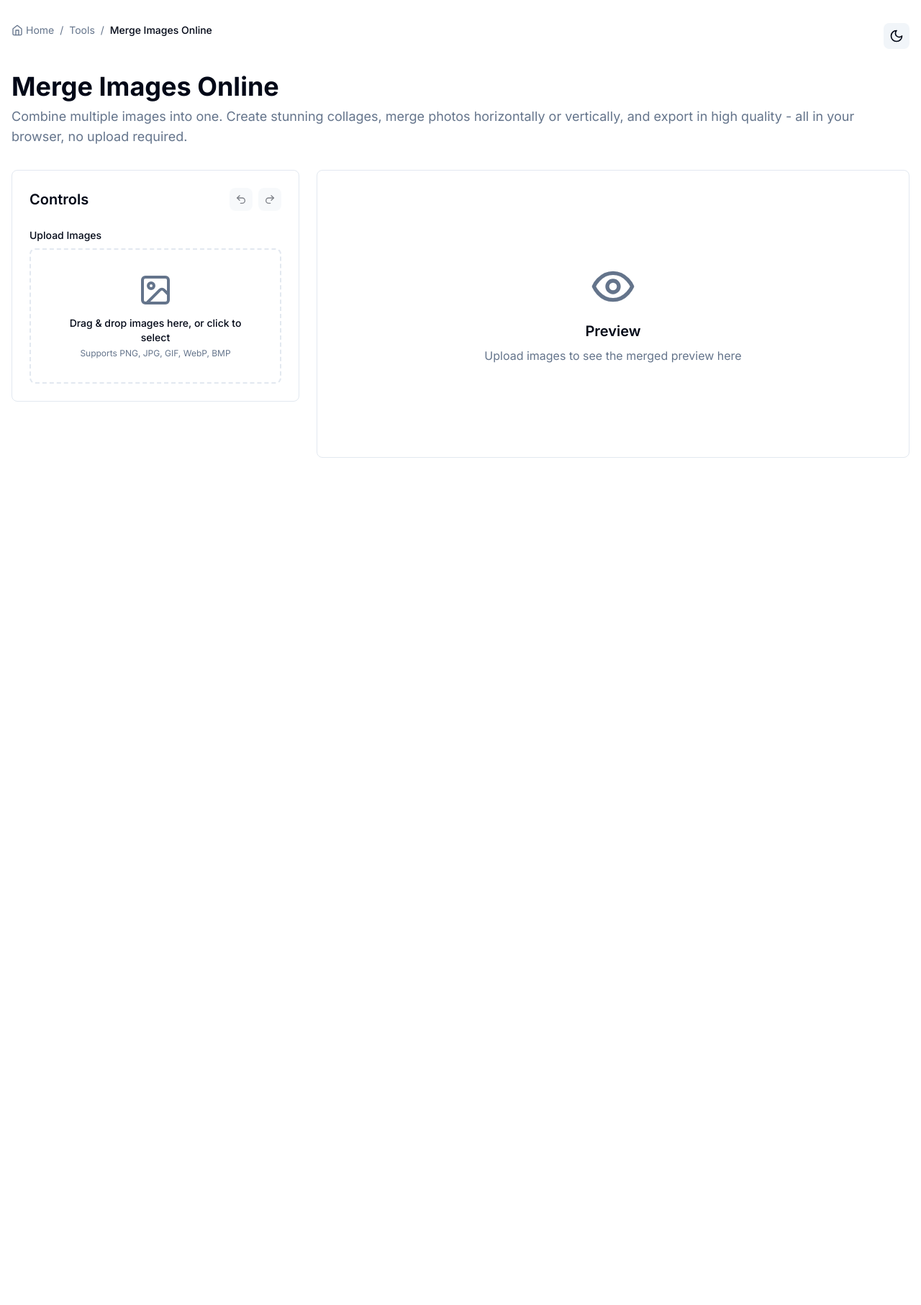
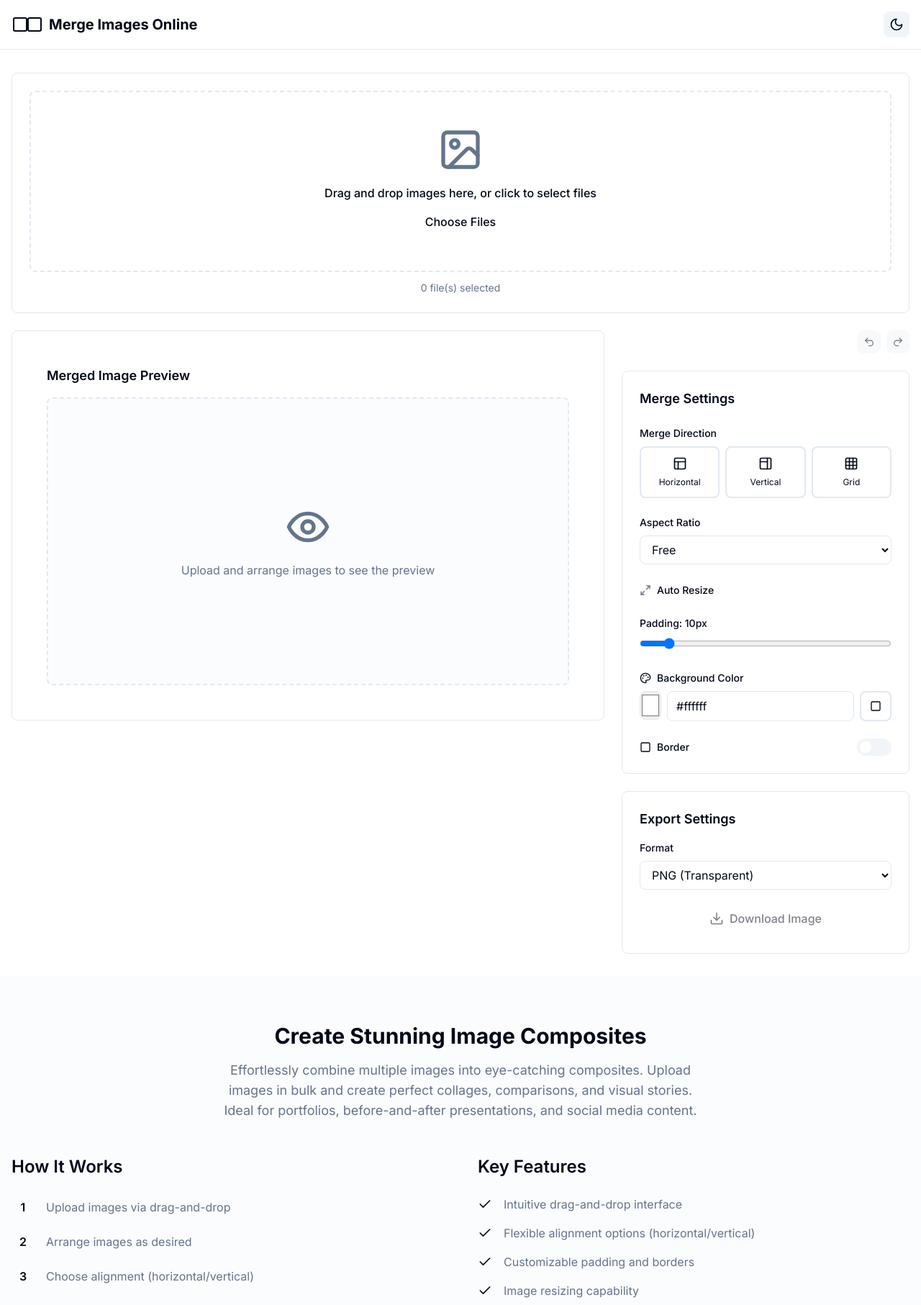
Before and after one commit to themewars/mergephotoonline, a Next.js app: page / in a window 1280 px wide. Shown: the top 1813 px of the page at 72% size. Before the commit the page ends 800 px from the top, so only its background shows below. Built offline with nearby package versions, Linux system fonts and the light colour scheme.

Commit message:
Redesign UI: Merge options always visible, new layout matching design, add info sections and footer

```diff
--- a/app/page.tsx
+++ b/app/page.tsx
@@ -1,32 +1,170 @@
 'use client'
 
-import { Breadcrumbs } from '@/components/Breadcrumbs'
 import { MergeTool } from '@/components/MergeTool'
 import { ThemeToggle } from '@/components/ThemeToggle'
 import { DndProvider } from 'react-dnd'
 import { HTML5Backend } from 'react-dnd-html5-backend'
+import { Square, Check, Users, Zap, Sparkles } from 'lucide-react'
+import Link from 'next/link'
 
 export const dynamic = 'force-dynamic'
 
 export default function Home() {
   return (
     <DndProvider backend={HTML5Backend}>
-      <main className="min-h-screen bg-background">
-        <div className="container mx-auto px-4 py-8">
-          <div className="flex items-center justify-between mb-4">
-            <Breadcrumbs />
-            <ThemeToggle />
+      <div className="min-h-screen bg-background">
+        {/* Header */}
+        <header className="border-b border-border bg-card">
+          <div className="container mx-auto px-4 py-4">
+            <div className="flex items-center justify-between">
+              <div className="flex items-center gap-2">
+                <div className="flex gap-1">
+                  <Square className="w-6 h-6 text-primary" />
+                  <Square className="w-6 h-6 text-primary -ml-2" />
+                </div>
+                <span className="text-xl font-bold">Merge Images Online</span>
+              </div>
+              <div className="flex items-center gap-3">
+                <ThemeToggle />
+              </div>
+            </div>
           </div>
-          <div className="mt-8">
-            <h1 className="text-4xl font-bold mb-2">Merge Images Online</h1>
-            <p className="text-muted-foreground text-lg mb-8">
-              Combine multiple images into one. Create stunning collages, merge photos horizontally or vertically,
-              and export in high quality - all in your browser, no upload required.
-            </p>
+        </header>
+
+        <main>
+          <div className="container mx-auto px-4 py-8">
             <MergeTool />
           </div>
-        </div>
-      </main>
+
+          {/* Informational Section */}
+          <div className="bg-muted/30 py-16">
+            <div className="container mx-auto px-4">
+              <div className="text-center mb-12">
+                <h2 className="text-3xl font-bold mb-4">Create Stunning Image Composites</h2>
+                <p className="text-muted-foreground text-lg max-w-2xl mx-auto">
+                  Effortlessly combine multiple images into eye-catching composites. Upload images in bulk and create perfect collages, comparisons, and visual stories. Ideal for portfolios, before-and-after presentations, and social media content.
+                </p>
+              </div>
+
+              <div className="grid grid-cols-1 md:grid-cols-2 gap-12 mb-16">
+                {/* How It Works */}
+                <div>
+                  <h3 className="text-2xl font-semibold mb-6">How It Works</h3>
+                  <div className="space-y-4">
+                    {[
+                      'Upload images via drag-and-drop',
+                      'Arrange images as desired',
+                      'Choose alignment (horizontal/vertical)',
+                      'Customize settings',
+                      'Preview and download'
+                    ].map((step, index) => (
+                      <div key={index} className="flex items-center gap-4">
+                        <div className="w-8 h-8 rounded-full bg-primary text-primary-foreground flex items-center justify-center font-semibold flex-shrink-0">
+                          {index + 1}
+                        </div>
+                        <p className="text-muted-foreground">{step}</p>
+                      </div>
+                    ))}
+                  </div>
+                </div>
+
+                {/* Key Features */}
+                <div>
+                  <h3 className="text-2xl font-semibold mb-6">Key Features</h3>
+                  <div className="space-y-4">
+                    {[
+                      'Intuitive drag-and-drop interface',
+                      'Flexible alignment options (horizontal/vertical)',
+                      'Customizable padding and borders',
+                      'Image resizing capability',
+                      'High-quality output for various uses',
+                      'Instant preview of merged image'
+                    ].map((feature, index) => (
+                      <div key={index} className="flex items-center gap-4">
+                        <Check className="w-5 h-5 text-primary flex-shrink-0" />
+                        <p className="text-muted-foreground">{feature}</p>
+                      </div>
+                    ))}
+                  </div>
+                </div>
+              </div>
+
+              {/* Who Can Benefit */}
+              <div className="mb-16">
+                <h3 className="text-2xl font-semibold mb-8 text-center">Who Can Benefit</h3>
+                <div className="grid grid-cols-1 md:grid-cols-3 gap-6">
+                  {[
+                    { icon: Sparkles, title: 'Designers', desc: 'Create visual presentations and mockups' },
+                    { icon: Zap, title: 'Social Media Managers', desc: 'Craft engaging content for platforms' },
+                    { icon: Users, title: 'Everyone', desc: 'Make impressive image composites easily' }
+                  ].map((item, index) => (
+                    <div key={index} className="bg-card border border-border rounded-lg p-6 text-center">
+                      <item.icon className="w-12 h-12 text-primary mx-auto mb-4" />
+                      <h4 className="text-lg font-semibold mb-2">{item.title}</h4>
+                      <p className="text-muted-foreground">{item.desc}</p>
+                    </div>
+                  ))}
+                </div>
+              </div>
+
+              {/* CTA Section */}
+              <div className="bg-primary text-primary-foreground rounded-lg p-8 text-center">
+                <h3 className="text-2xl font-bold mb-2">Ready to Create?</h3>
+                <p className="mb-6 opacity-90">
+                  Start combining your images into stunning composites - no design skills required!
+                </p>
+                <a
+                  href="#top"
+                  className="inline-block px-6 py-3 bg-background text-foreground rounded-lg font-medium hover:bg-background/90 transition-colors"
+                >
+                  Get Started Now
+                </a>
+              </div>
+            </div>
+          </div>
+        </main>
+
+        {/* Footer */}
+        <footer className="border-t border-border bg-card py-12">
+          <div className="container mx-auto px-4">
+            <div className="grid grid-cols-1 md:grid-cols-3 gap-8 mb-8">
+              <div>
+                <h4 className="font-semibold mb-2">Image Merger</h4>
+                <p className="text-sm text-muted-foreground">
+                  Create stunning image composites with ease.
+                </p>
+              </div>
+              <div>
+                <h4 className="font-semibold mb-2">Quick Links</h4>
+                <ul className="space-y-2 text-sm text-muted-foreground">
+                  <li><Link href="#" className="hover:text-foreground transition-colors">FAQ</Link></li>
+                  <li><Link href="#" className="hover:text-foreground transition-colors">Privacy Policy</Link></li>
+                  <li><Link href="#" className="hover:text-foreground transition-colors">Terms of Use</Link></li>
+                  <li><Link href="#" className="hover:text-foreground transition-colors">Contact Us</Link></li>
+                </ul>
+              </div>
+              <div>
+                <h4 className="font-semibold mb-2">Connect</h4>
+                <div className="flex gap-4">
+                  <a href="#" className="text-muted-foreground hover:text-foreground transition-colors" aria-label="Twitter">
+                    <svg className="w-5 h-5" fill="currentColor" viewBox="0 0 24 24">
+                      <path d="M23 3a10.9 10.9 0 01-3.14 1.53 4.48 4.48 0 00-7.86 3v1A10.66 10.66 0 013 4s-4 9 5 13a11.64 11.64 0 01-7 2c9 5 20 0 20-11.5a4.5 4.5 0 00-.08-.83A7.72 7.72 0 0023 3z"/>
+                    </svg>
+                  </a>
+                  <a href="https://github.com/themewars/mergephotoonline" target="_blank" rel="noopener noreferrer" className="text-muted-foreground hover:text-foreground transition-colors" aria-label="GitHub">
+                    <svg className="w-5 h-5" fill="currentColor" viewBox="0 0 24 24">
+                      <path d="M12 0c-6.626 0-12 5.373-12 12 0 5.302 3.438 9.8 8.207 11.387.599.111.793-.261.793-.577v-2.234c-3.338.726-4.033-1.416-4.033-1.416-.546-1.387-1.333-1.756-1.333-1.756-1.089-.745.083-.729.083-.729 1.205.084 1.839 1.237 1.839 1.237 1.07 1.834 2.807 1.304 3.492.997.107-.775.418-1.305.762-1.604-2.665-.305-5.467-1.334-5.467-5.931 0-1.311.469-2.381 1.236-3.221-.124-.303-.535-1.524.117-3.176 0 0 1.008-.322 3.301 1.23.957-.266 1.983-.399 3.003-.404 1.02.005 2.047.138 3.006.404 2.291-1.552 3.297-1.23 3.297-1.23.653 1.653.242 2.874.118 3.176.77.84 1.235 1.911 1.235 3.221 0 4.609-2.807 5.624-5.479 5.921.43.372.823 1.102.823 2.222v3.293c0 .319.192.694.801.576 4.765-1.589 8.199-6.086 8.199-11.386 0-6.627-5.373-12-12-12z"/>
+                    </svg>
+                  </a>
+                </div>
+              </div>
+            </div>
+            <div className="text-center text-sm text-muted-foreground pt-8 border-t border-border">
+              © {new Date().getFullYear()} Image Merger. All rights reserved.
+            </div>
+          </div>
+        </footer>
+      </div>
     </DndProvider>
   )
 }
--- a/components/ImageUpload.tsx
+++ b/components/ImageUpload.tsx
@@ -50,44 +50,48 @@ export function ImageUpload() {
 
   return (
     <div>
-      <label className="block text-sm font-medium mb-2">Upload Images</label>
       <div
         {...getRootProps()}
         className={`
-          border-2 border-dashed rounded-lg p-8 text-center cursor-pointer transition-colors
+          border-2 border-dashed rounded-lg p-12 text-center cursor-pointer transition-colors
           ${isDragActive || isDragging
             ? 'border-primary bg-primary/5'
-            : 'border-border hover:border-primary/50 hover:bg-accent/50'
+            : 'border-primary/30 hover:border-primary/50 hover:bg-accent/50'
           }
         `}
       >
         <input {...getInputProps()} onChange={handleFileSelect} />
-        <div className="flex flex-col items-center gap-3">
+        <div className="flex flex-col items-center gap-4">
           {isDragActive || isDragging ? (
             <>
-              <Upload className="w-12 h-12 text-primary animate-bounce" />
-              <p className="text-primary font-medium">Drop images here</p>
+              <Upload className="w-16 h-16 text-primary animate-bounce" />
+              <p className="text-primary font-medium text-lg">Drop images here</p>
             </>
           ) : (
             <>
-              <ImageIcon className="w-12 h-12 text-muted-foreground" />
+              <ImageIcon className="w-16 h-16 text-muted-foreground" />
               <div>
-                <p className="text-sm font-medium mb-1">
-                  Drag & drop images here, or click to select
+                <p className="text-base font-medium mb-2">
+                  Drag and drop images here, or click to select files
                 </p>
-                <p className="text-xs text-muted-foreground">
-                  Supports PNG, JPG, GIF, WebP, BMP
-                </p>
+                <button
+                  type="button"
+                  className="px-6 py-2 bg-primary text-primary-foreground rounded-lg hover:bg-primary/90 transition-colors font-medium"
+                  onClick={(e) => {
+                    e.stopPropagation()
+                    document.querySelector('input[type="file"]')?.click()
+                  }}
+                >
+                  Choose Files
+                </button>
               </div>
             </>
           )}
         </div>
       </div>
-      {images.length > 0 && (
-        <p className="text-xs text-muted-foreground mt-2">
-          {images.length} image(s) loaded
-        </p>
-      )}
+      <p className="text-sm text-muted-foreground mt-3 text-center">
+        {images.length} file(s) selected
+      </p>
     </div>
   )
 }
--- a/components/MergeTool.tsx
+++ b/components/MergeTool.tsx
@@ -74,13 +74,23 @@ export function MergeTool() {
   }
 
   return (
-    <div className="grid grid-cols-1 lg:grid-cols-3 gap-4 lg:gap-6">
-      {/* Left Panel - Controls */}
+    <div className="space-y-6">
+      {/* Upload Section */}
+      <div className="bg-card border border-border rounded-lg p-6">
+        <ImageUpload />
+      </div>
+
+      {/* Preview and Controls Grid */}
+      <div className="grid grid-cols-1 lg:grid-cols-3 gap-6">
+        {/* Preview Section */}
+        <div className="lg:col-span-2">
+          <PreviewPanel isGenerating={isGenerating} />
+        </div>
+
+        {/* Controls Section - Always Visible */}
         <div className="lg:col-span-1 space-y-6">
-        <div className="bg-card border border-border rounded-lg p-6 space-y-6">
-          <div className="flex items-center justify-between">
-            <h2 className="text-xl font-semibold">Controls</h2>
-            <div className="flex gap-2">
+          {/* Undo/Redo */}
+          <div className="flex items-center justify-end gap-2">
             <button
               onClick={undo}
               disabled={!canUndo()}
@@ -98,20 +108,20 @@ export function MergeTool() {
               <Redo2 className="w-4 h-4" />
             </button>
           </div>
+
+          {/* Merge Options - Always Visible */}
+          <div className="bg-card border border-border rounded-lg p-6">
+            <MergeControls />
           </div>
 
-          <ImageUpload />
-
+          {/* Manage Images */}
           {images.length > 0 && (
-            <>
+            <div className="bg-card border border-border rounded-lg p-6">
               <ImageList />
-              <MergeControls />
-            </>
+            </div>
           )}
-        </div>
 
           {/* Export Settings */}
-        {images.length > 0 && (
           <div className="bg-card border border-border rounded-lg p-6 space-y-4">
             <h3 className="text-lg font-semibold">Export Settings</h3>
 
@@ -163,12 +173,7 @@ export function MergeTool() {
               )}
             </button>
           </div>
-        )}
         </div>
-
-      {/* Right Panel - Preview */}
-      <div className="lg:col-span-2">
-        <PreviewPanel isGenerating={isGenerating} />
       </div>
     </div>
   )
--- a/components/PreviewPanel.tsx
+++ b/components/PreviewPanel.tsx
@@ -117,12 +117,14 @@ export function PreviewPanel({ isGenerating }: { isGenerating: boolean }) {
 
   if (images.length === 0) {
     return (
-      <div className="bg-card border border-border rounded-lg p-12 flex flex-col items-center justify-center min-h-[400px] text-center">
-        <Eye className="w-16 h-16 text-muted-foreground mb-4" />
-        <h3 className="text-xl font-semibold mb-2">Preview</h3>
-        <p className="text-muted-foreground">
-          Upload images to see the merged preview here
-        </p>
+      <div className="bg-card border border-border rounded-lg p-12">
+        <h3 className="text-lg font-semibold mb-4">Merged Image Preview</h3>
+        <div className="bg-muted/30 rounded-lg p-12 flex flex-col items-center justify-center min-h-[400px] text-center border-2 border-dashed border-border">
+          <Eye className="w-16 h-16 text-muted-foreground mb-4" />
+          <p className="text-muted-foreground">
+            Upload and arrange images to see the preview
+          </p>
+        </div>
       </div>
     )
   }
```
Lines whose indentation alone changed are shown as unchanged.
